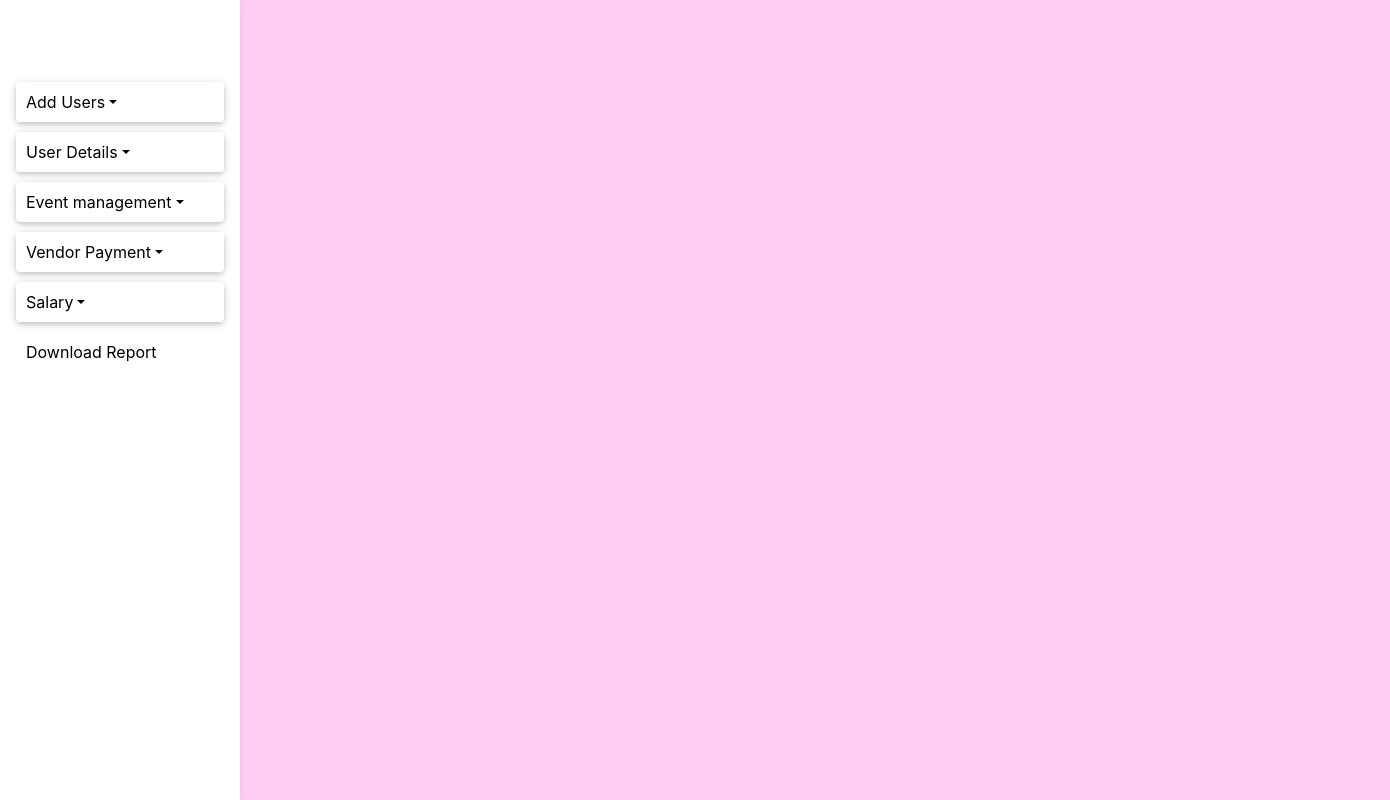
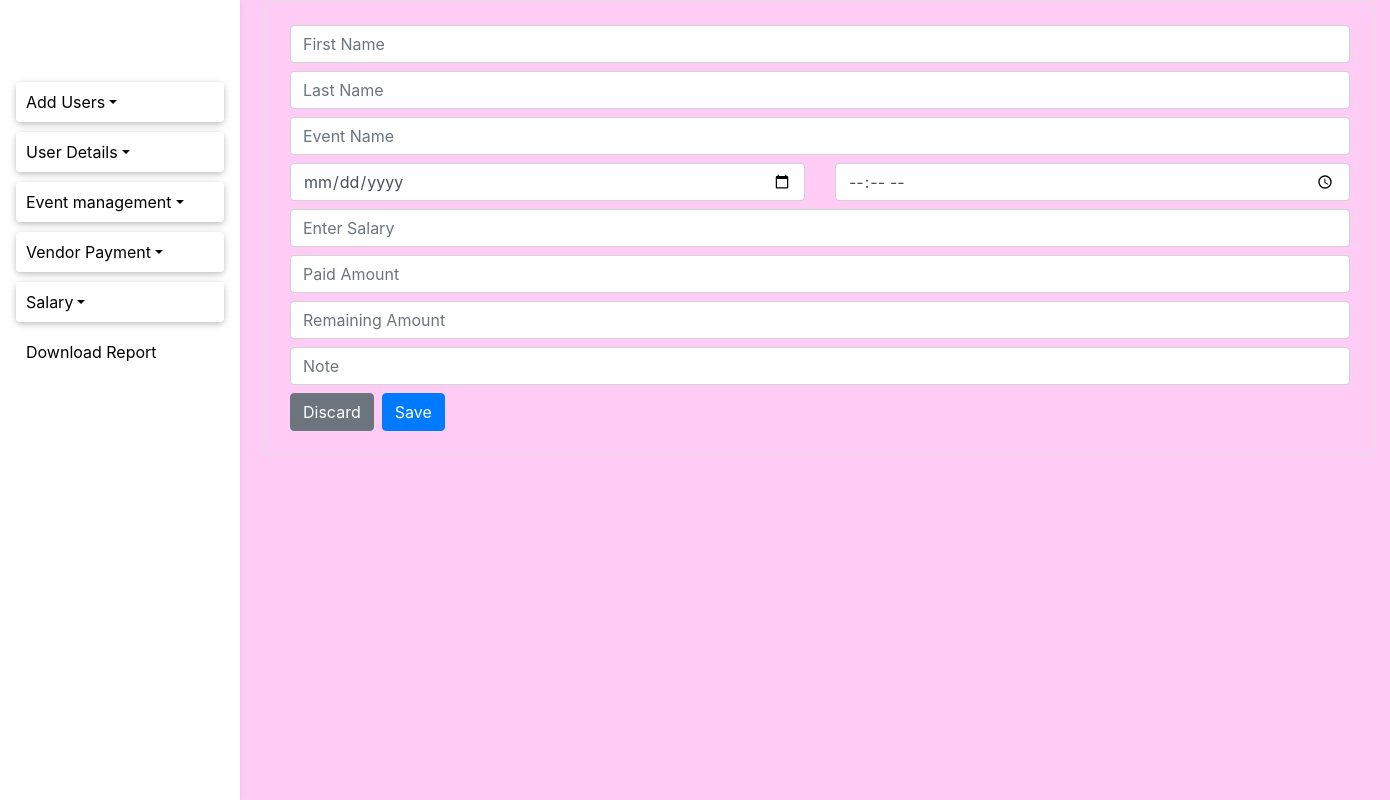
Before and after one commit to kalyani-coder/Event-Managment-Admin, a React (Create React App) app in the folder frontend/: page /vendorpayment in a window 1280 px wide. Shown: the whole page, 1390 px wide, since content can reach past the window. Built offline with nearby package versions, Linux system fonts and the light colour scheme.

Commit message:
added vendorpayment page and routing

```diff
--- a/frontend/src/App.js
+++ b/frontend/src/App.js
@@ -26,6 +26,7 @@ import EventMoreDetails from "./components/Event/ViewMoreDetails";
 import AddExpense from "./components/Event/AddExpense";
 import ExpenseList from "./components/Event/ExpenseList";
 import ViewSalary from "./components/UsersDetails/salary/ViewSalary";
+import VendorPayment from "./components/VendorPayment/VendorPayment";
 
 function App() {
   return (
@@ -59,6 +60,7 @@ function App() {
           <Route path="/add-expense/:eventId" element={<AddExpense />} />
           <Route path="/expenses/:eventId" element={<ExpenseList />} />
           <Route path="/viewsalary" element={<ViewSalary />} />
+          <Route path="/vendorpayment" element={<VendorPayment />} />
         </Routes>
 
       </Router>
--- a/frontend/src/components/Sidebar/Sidebar.js
+++ b/frontend/src/components/Sidebar/Sidebar.js
@@ -159,7 +159,9 @@ export default function Sidebar() {
                   </a>
                   <ul className="collapse list-unstyled" id="pageSubmenu">
                     <li>
-                      <a href="#">Add Vendor Payment</a>
+                      <Link to={"/vendorpayment"}>
+                        Add Vendor Payment
+                      </Link>
                     </li>
                     <li>
                       <a href="#">View Vendor Payment Details</a>
--- /dev/null
+++ b/frontend/src/components/VendorPayment/VendorPayment.js
@@ -0,0 +1,81 @@
+import React, { useState } from 'react'
+import { Link } from 'react-router-dom';
+
+const VendorPayment = () => {
+    const initialFormData = {
+        firstname: '',
+        lastname: '',
+        eventname: '',
+        date: '',
+        time: '',
+        bankaccount: '',
+        entersalary: '',
+        paidamount: '',
+        remainingamount: '',
+        note: '',
+    };
+
+    const [formData, setFormData] = useState(initialFormData);
+    const handleChange = (event) => {
+        const { name, value } = event.target;
+        setFormData((prevData) => ({
+            ...prevData,
+            [name]: value
+        }));
+    };
+
+    const handleSubmit = (event) => {
+        event.preventDefault();
+        console.log('Form data:', formData);
+    };
+
+    const handleDiscard = () => {
+        setFormData(initialFormData); // Reset the form data to initial values
+    };
+    return (
+        <>
+
+
+
+            <div className="container">
+                {/* <Link to="/">
+
+      <button>Order</button>
+      </Link> */}
+
+
+
+                <form className="order p-4 border rounded" onSubmit={handleSubmit}>
+                    <input className="form-control mb-2" type="text" name="firstname" placeholder="First Name" onChange={handleChange} value={formData.firstname} />
+                    <input className="form-control mb-2" type="text" name="lastname" placeholder="Last Name" onChange={handleChange} value={formData.lastname} />
+                    <input className="form-control mb-2" type="text" name="eventname" placeholder="Event Name" onChange={handleChange} value={formData.eventname} />
+                    <div className="row mb-2">
+                        <div className="col">
+                            <input className="form-control" type="date" name="date" onChange={handleChange} value={formData.date} />
+                        </div>
+                        <div className="col">
+                            <input className="form-control" type="time" name="time" onChange={handleChange} value={formData.time} />
+                        </div>
+                    </div>
+
+                    <input className="form-control mb-2" type="text" name="entersalary" placeholder="Enter Salary" onChange={handleChange} value={formData.entersalary} />
+                    <input className="form-control mb-2" type="text" name="paidamount" placeholder="Paid Amount" onChange={handleChange} value={formData.paidamount} />
+                    <input className="form-control mb-2" type="text" name="remainingamount" placeholder="Remaining Amount" onChange={handleChange} value={formData.remainingamount} />
+                    <input className="form-control mb-2" type="text" name="note" placeholder="Note" onChange={handleChange} value={formData.note} />
+                    <button className="btn btn-secondary mr-2 action1-btn" type="button" onClick={handleDiscard}>
+                        Discard
+                    </button>
+                    <button className="btn btn-primary action-btn" onClick={handleSubmit} type="submit">
+                        Save
+                    </button>
+                </form>
+            </div>
+            );
+
+
+
+        </>
+    )
+}
+
+export default VendorPayment
```
Also changed, not shown: frontend/src/components/VendorPayment/ViewVendorPayment.js (added).
